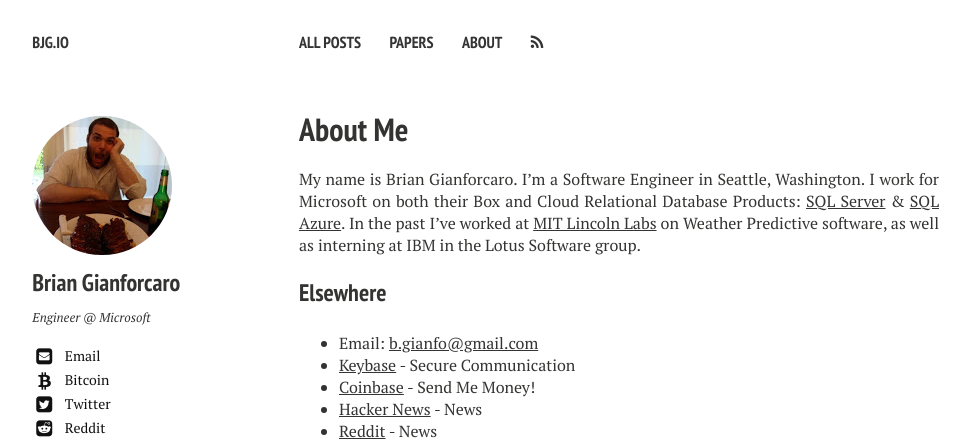
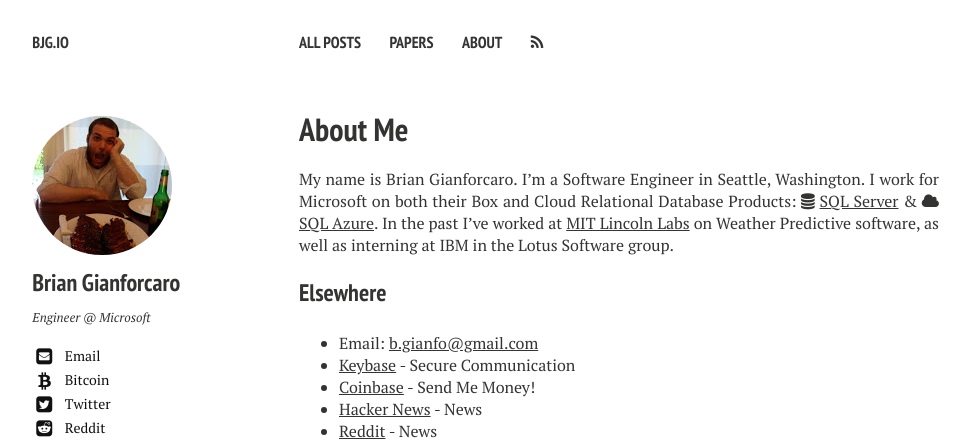
Before and after one commit to bgianfo/bgianfo.github.io, a Jekyll site: the page built from about/index.md, in a window 1280 px wide. Shown: the top 441 px of the page, without its empty margins (21-991 px from the left). Built offline with Jekyll 4.4.1, drawn with Linux system fonts in a browser that asks for light colours; nearby versions of some CDN libraries.

Commit message:
Add db and cloud icons to about.

```diff
--- a/about/index.md
+++ b/about/index.md
@@ -6,7 +6,7 @@
 comments: false
 ---
 My name is Brian Gianforcaro. I'm a Software Engineer in Seattle, Washington.
-I work for Microsoft on both their Box and Cloud Relational Database Products: [SQL Server](http://en.wikipedia.org/wiki/Microsoft_SQL_Server) & [SQL Azure](http://en.wikipedia.org/wiki/SQL_Azure).
+I work for Microsoft on both their Box and Cloud Relational Database Products: <i class="fa fa-database"></i> [SQL Server](http://en.wikipedia.org/wiki/Microsoft_SQL_Server) & <i class="fa fa-cloud"></i> [SQL Azure](http://en.wikipedia.org/wiki/SQL_Azure).
 In the past I've worked at [MIT Lincoln Labs](https://www.ll.mit.edu) on Weather Predictive software, as well as interning at IBM in the Lotus Software group.
 
 ### Elsewhere
```
